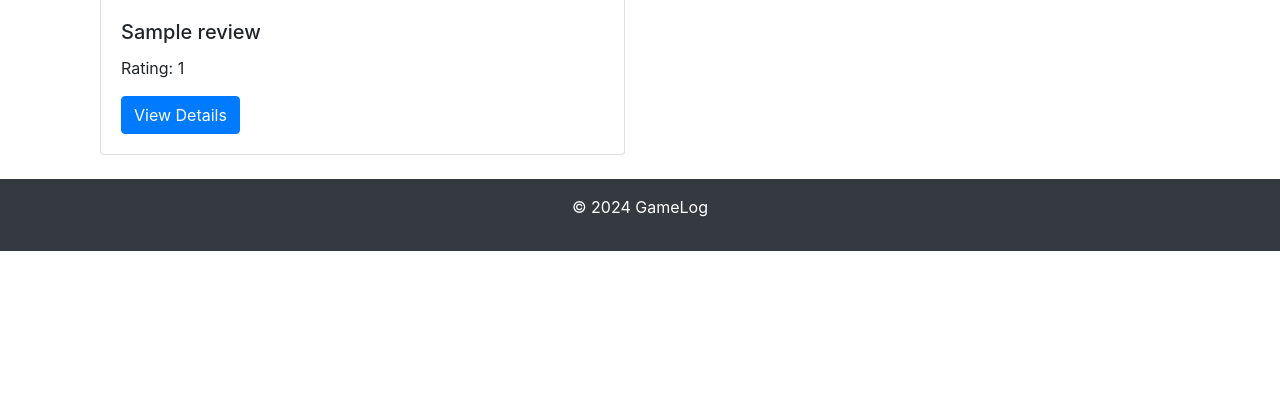
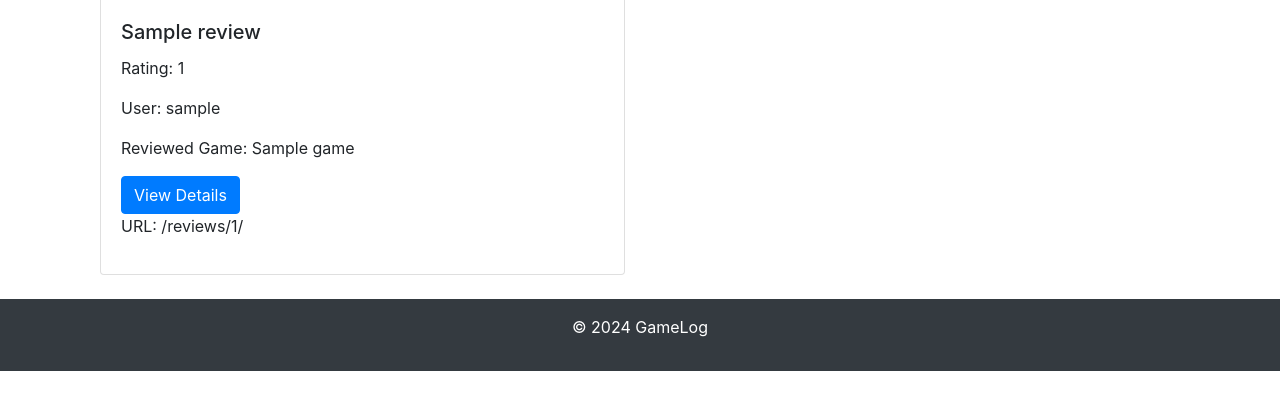
Before and after one commit to Richieon88/django-review-site, a Django app: page /reviews/ in a window 1280 px wide. Shown: the part 161-571 px from the top of the page. Run offline with Django 4.2, Linux system fonts and the light colour scheme; tables that the repository leaves empty hold one stand-in row (values such as "Sample post"); some libraries are stand-ins or nearby versions.

Commit message:
Fix error with review templates not displaying correctly

```diff
--- a/reviews/templates/reviews/review_list.html
+++ b/reviews/templates/reviews/review_list.html
@@ -7,20 +7,23 @@
     <div class="container">
         <h1>Review List</h1>
         <div class="row">
-            {% for review in reviews %}
+            {% for review_item in review_data %}
             <div class="col-md-6 mb-4">
                 <div class="card">
-                    {% if review.game.image %}
-                        <img src="{{ review.game.image.url }}" class="card-img-top" alt="{{ review.game.title }}">
+                    {% if review_item.review.game.image %}
+                        <img src="{{ review_item.review.game.image.url }}" class="card-img-top" alt="{{ review_item.review.game.title }}">
                     {% else %}
                         <!-- Placeholder image or default image -->
                         <img src="{% static 'img/placeholder_review.png' %}" class="card-img-top" alt="Placeholder Image">
                     {% endif %}
                     <div class="card-body">
-                        <h5 class="card-title">{{ review.title }}</h5>
-                        <p class="card-text">Rating: {{ review.rating }}</p>
+                        <h5 class="card-title">{{ review_item.review.title }}</h5>
+                        <p class="card-text">Rating: {{ review_item.review.rating }}</p>
                         <!-- Add more review details as needed -->
-                        <a href="{% url 'review_detail' review.pk %}" class="btn btn-primary">View Details</a>
+                        <p class="card-text">User: {{ review_item.user.username }}</p>
+                        <p class="card-text">Reviewed Game: {{ review_item.title }}</p>
+                        <a href="{% url 'review_detail' review_item.review.pk %}" class="btn btn-primary">View Details</a>
+                        <p>URL: {% url 'review_detail' review_item.review.pk %}</p>
                     </div>
                 </div>
             </div>
--- a/reviews/urls.py
+++ b/reviews/urls.py
@@ -3,7 +3,7 @@ from . import views
 
 urlpatterns = [
     path('', views.review_list, name='review_list'),
-    path('<int:pk>/', views.review_detail, name='review_detail'),
     path('submit/', views.submit_review, name='submit_review'),
     path('<int:pk>/', views.review_detail, name='review_detail'),
+    path('game/<int:pk>/', views.game_detail, name='game_detail'),
 ]
--- a/reviews/views.py
+++ b/reviews/views.py
@@ -1,11 +1,22 @@
 from django.shortcuts import render, get_object_or_404
 from .models import Review
-
+from games.models import Game
+from django.contrib.auth.models import User
 
 # Create your views here.
 def review_list(request):
     reviews = Review.objects.all()
-    return render(request, 'reviews/review_list.html', {'reviews': reviews})
+    review_data = []
+
+    for review in reviews:
+        review_with_user_title = {
+            'review': review,
+            'user': review.user,
+            'title': review.game.title,
+        }
+        review_data.append(review_with_user_title)
+
+    return render(request, 'reviews/review_list.html', {'review_data': review_data})
 
 def game_detail(request, pk):
     game = get_object_or_404(Game, pk=pk)
--- a/templates/base.html
+++ b/templates/base.html
@@ -21,6 +21,7 @@
                     <li class="nav-item">
                         <a class="nav-link" href="{% url 'review_list' %}">Reviews</a>
                     </li>
+
 
                     {% if user.is_authenticated %}
                         <!-- If user is authenticated, show logout button -->
```
Also changed, not shown: accounts/templates/registration/login.html (added, +17 -0 lines), reviews/templates/reviews/review_detail.html (+5 -13 lines).
